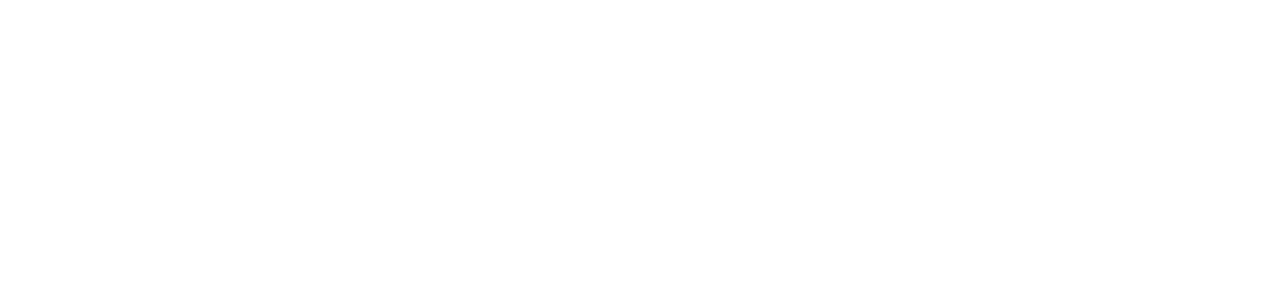
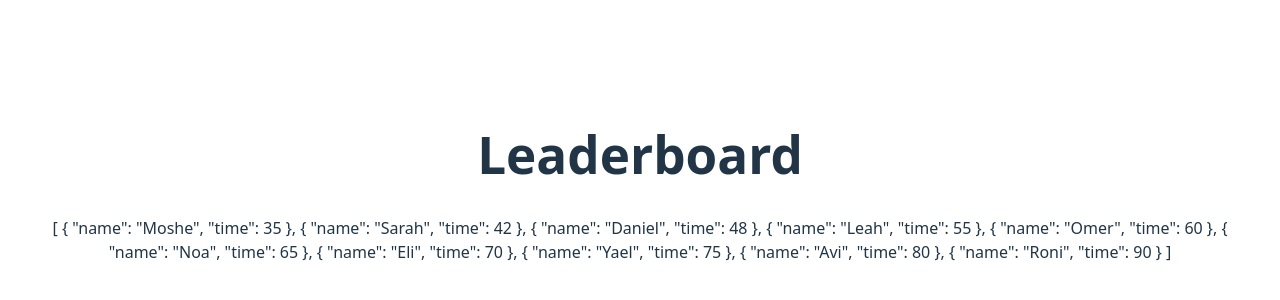
Before and after one commit to moshik1807/react-riddles, a React (Vite) app: page /leaderboard in a window 1280 px wide. Before the commit this address had no page. Shown: the part 214-514 px from the top of the page. Built offline with nearby package versions, Linux system fonts and the light colour scheme.

Commit message:
add Leaderboard page

```diff
--- a/src/App.jsx
+++ b/src/App.jsx
@@ -11,6 +11,7 @@
 import Delete from './pages/deleteRiddle';
 import Read from './pages/readRissles';
 import Create from './pages/createRiddle';
+import Leaderboard from './pages/leaderboard';
 function App() {
 
   return (
@@ -28,6 +29,7 @@
         <Route path='/delete' element={<Delete/>}></Route>
         <Route path='/read' element={<Read/>}></Route>
         <Route path='/updeate' element={<Updeate/>}></Route>
+        <Route path='/leaderboard' element={<Leaderboard/>}></Route>
       </Routes>
     </BrowserRouter>
     </>
--- a/src/pages/admin.tsx
+++ b/src/pages/admin.tsx
@@ -16,6 +16,12 @@
         <button onClick={()=>{
             navigate("/updeate")
         }}>updeate</button>
+        <button onClick={()=>{
+            navigate("/leaderboard")
+        }}>Leaderboard</button>
+        <button onClick={()=>{
+            navigate("/game")
+        }}>game</button>
         </>
     )
 }
--- /dev/null
+++ b/src/pages/leaderboard.tsx
@@ -0,0 +1,20 @@
+export default function Leaderboard(){
+    const leaderboard = [
+  { name: "Moshe", time: 35 },
+  { name: "Sarah", time: 42 },
+  { name: "Daniel", time: 48 },
+  { name: "Leah", time: 55 },
+  { name: "Omer", time: 60 },
+  { name: "Noa", time: 65 },
+  { name: "Eli", time: 70 },
+  { name: "Yael", time: 75 },
+  { name: "Avi", time: 80 },
+  { name: "Roni", time: 90 }]
+
+    return(
+        <>
+        <h1>Leaderboard</h1>
+        <p>{JSON.stringify(leaderboard, null, 2)}</p>
+        </>
+    )
+}
```
